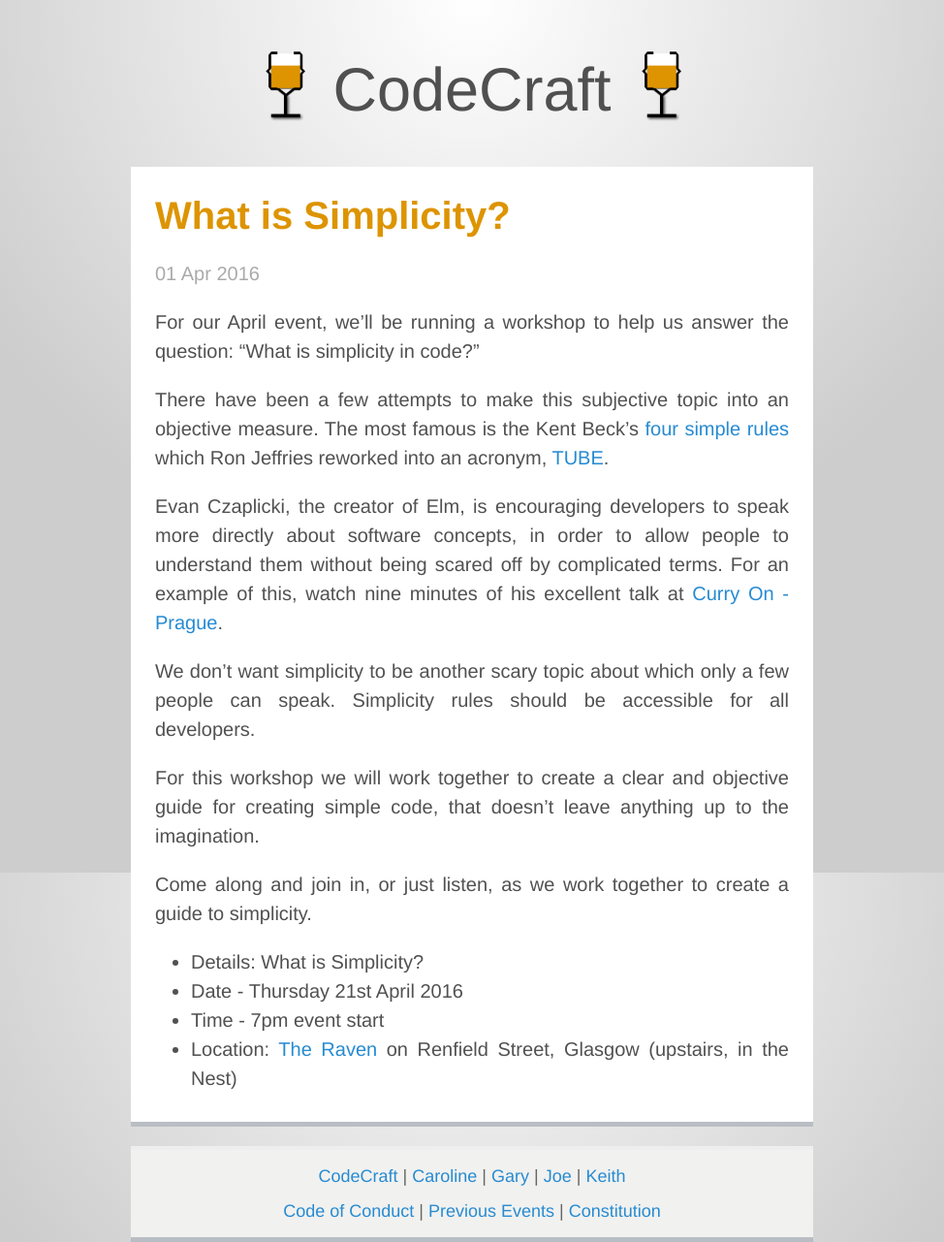
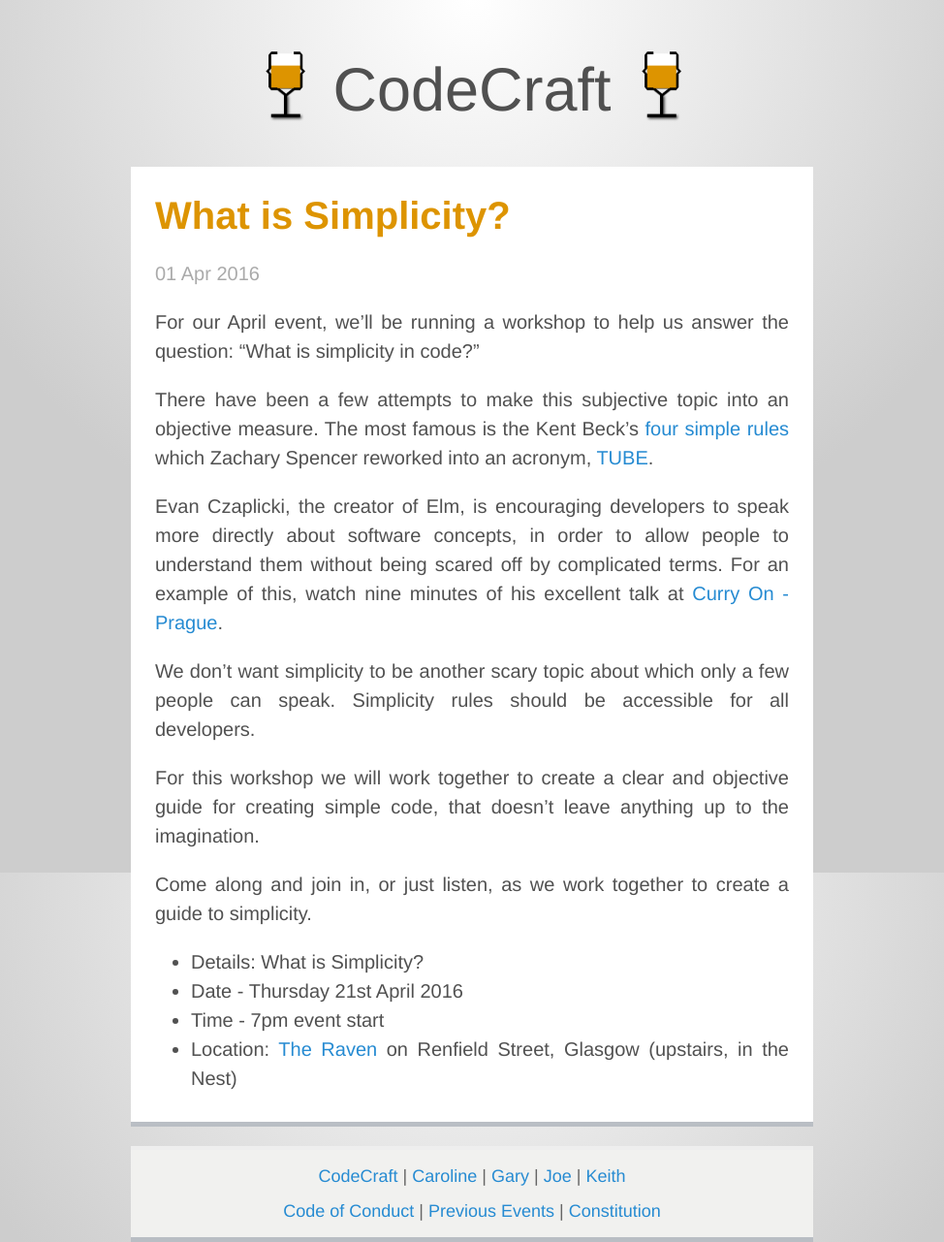
Before and after one commit to codecraftuk/codecraftuk.github.io, a Jekyll site: the page built from _posts/2016-04-01-simplicity.md, in a window 1280 px wide. Shown: the whole page at 97% size, without its empty margins (153-1127 px from the left). Built offline with Jekyll 4.4.1, drawn with Linux system fonts in a browser that asks for light colours.

Commit message:
Giving Zachary Spencer credit for TUBE

```diff
--- a/_posts/2016-04-01-simplicity.md
+++ b/_posts/2016-04-01-simplicity.md
@@ -5,7 +5,7 @@ title: What is Simplicity?
 
 For our April event, we'll be running a workshop to help us answer the question: "What is simplicity in code?"
 
-There have been a few attempts to make this subjective topic into an objective measure. The most famous is the Kent Beck's [four simple rules](http://c2.com/cgi/wiki?XpSimplicityRules) which Ron Jeffries reworked into an acronym, [TUBE](http://www.extremeprogramming.org/rules/simple.html).
+There have been a few attempts to make this subjective topic into an objective measure. The most famous is the Kent Beck's [four simple rules](http://c2.com/cgi/wiki?XpSimplicityRules) which Zachary Spencer reworked into an acronym, [TUBE](http://www.extremeprogramming.org/rules/simple.html).
 
 Evan Czaplicki, the creator of Elm, is encouraging developers to speak more directly about software concepts, in order to allow people to understand them without being scared off by complicated terms. For an example of this, watch nine minutes of his excellent talk at [Curry On - Prague](http://www.youtube.com/watch?v=oYk8CKH7OhE&t=20m50s).
 
```
